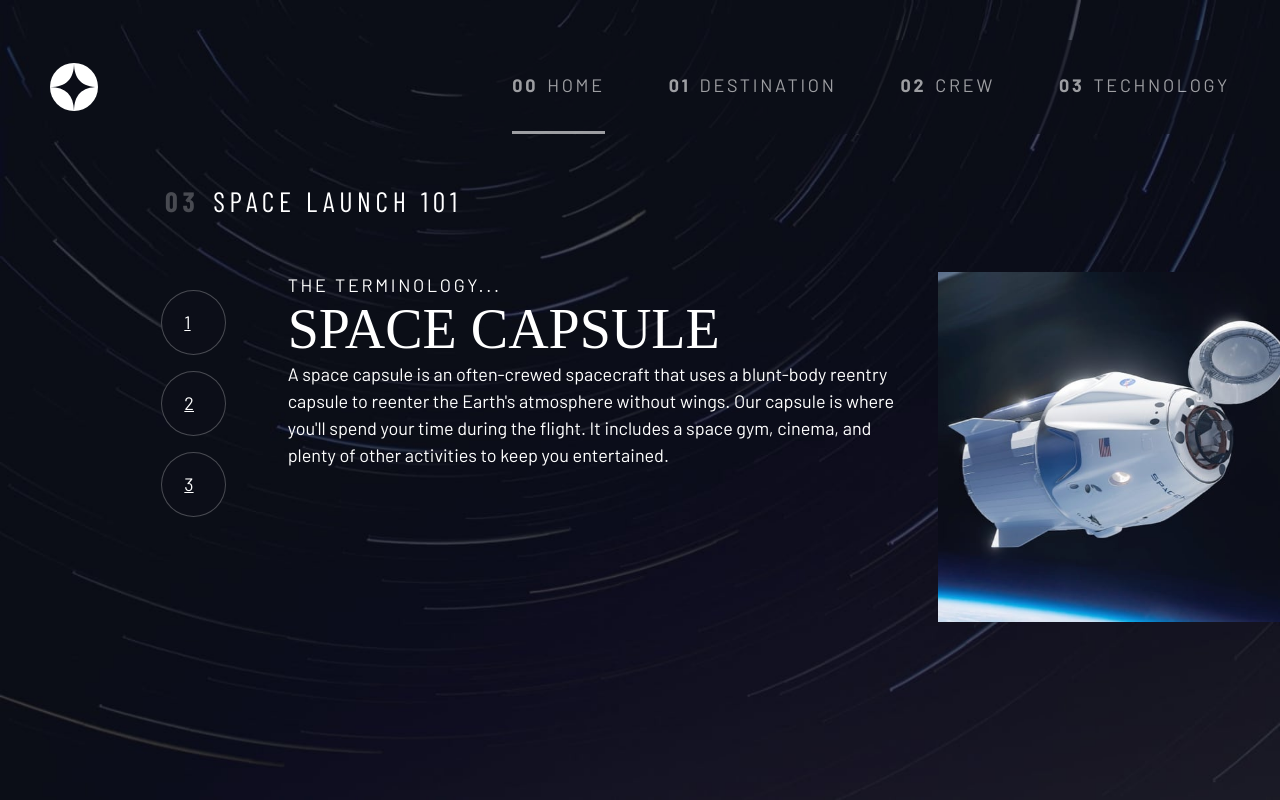
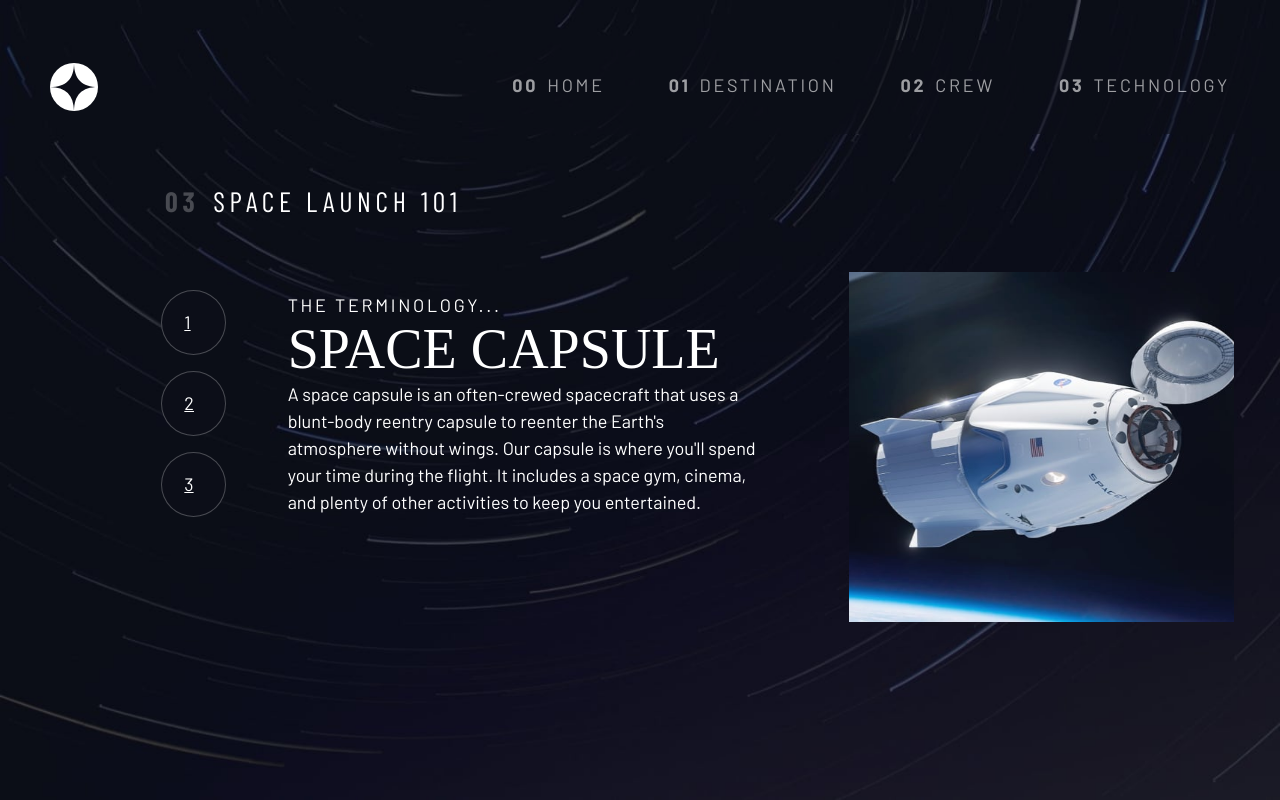
Before and after one commit to BiancaNiemann/Space_Travel_React_Router, a React (Vite) app: page /technology/spacecapsule in a window 1280 px wide. Shown: the top 800 px of the page. Built offline with nearby package versions, Linux system fonts and the light colour scheme; a web font is replaced by a local one.

Commit message:
technology css commit

```diff
--- a/src/components/Header.jsx
+++ b/src/components/Header.jsx
@@ -8,7 +8,7 @@ export default function Header() {
             <img className="logo" src={logo} />
             <nav className="flex nav-bar">
                 <ul className="primary-navigation underline-indicators flex ">
-                    <Link to="/" className="active underline uppercase text-white letter-spacing-2"><span>00</span>Home</Link>
+                    <Link to="/" className="underline uppercase text-white letter-spacing-2"><span>00</span>Home</Link>
                     <Link to="destination" className="underline uppercase text-white letter-spacing-2"><span>01</span>Destination</Link>
                     <Link to="crew" className="underline uppercase text-white letter-spacing-2"><span>02</span>Crew</Link>
                     <Link to="technology" className="underline uppercase text-white letter-spacing-2"><span>03</span>Technology</Link>
--- a/src/index.css
+++ b/src/index.css
@@ -397,7 +397,8 @@ select {
 
 .techDetails{
     margin-top: 20px;
-    width: 470px
+    width: 470px;
+    margin-right: 75px;
 }
 
 .techImage{
--- a/src/pages/Technology/Spacecapsule.jsx
+++ b/src/pages/Technology/Spacecapsule.jsx
@@ -4,7 +4,7 @@ import capsuleImage from "../../images/technology/image-space-capsule-portrait.j
 export default function Spacecapsule() {
     return (
         <div className="flex">
-            <div>
+            <div className="techDetails">
                 <p className="uppercase text-white letter-spacing-2">The terminology...</p>
                 <p className="fs-700 uppercase ff-serif">Space capsule</p>
                 <p className="text-accent">
--- a/src/pages/Technology/Spaceport.jsx
+++ b/src/pages/Technology/Spaceport.jsx
@@ -4,7 +4,7 @@ import portImage from "../../images/technology/image-spaceport-portrait.jpg"
 export default function Spaceport() {
     return (
         <div className="flex">
-            <div>
+            <div className="techDetails">
                 <p className="uppercase text-white letter-spacing-2">The terminology...</p>
                 <p className="fs-700 uppercase ff-serif">Spaceport</p>
                 <p className="text-accent">
```
